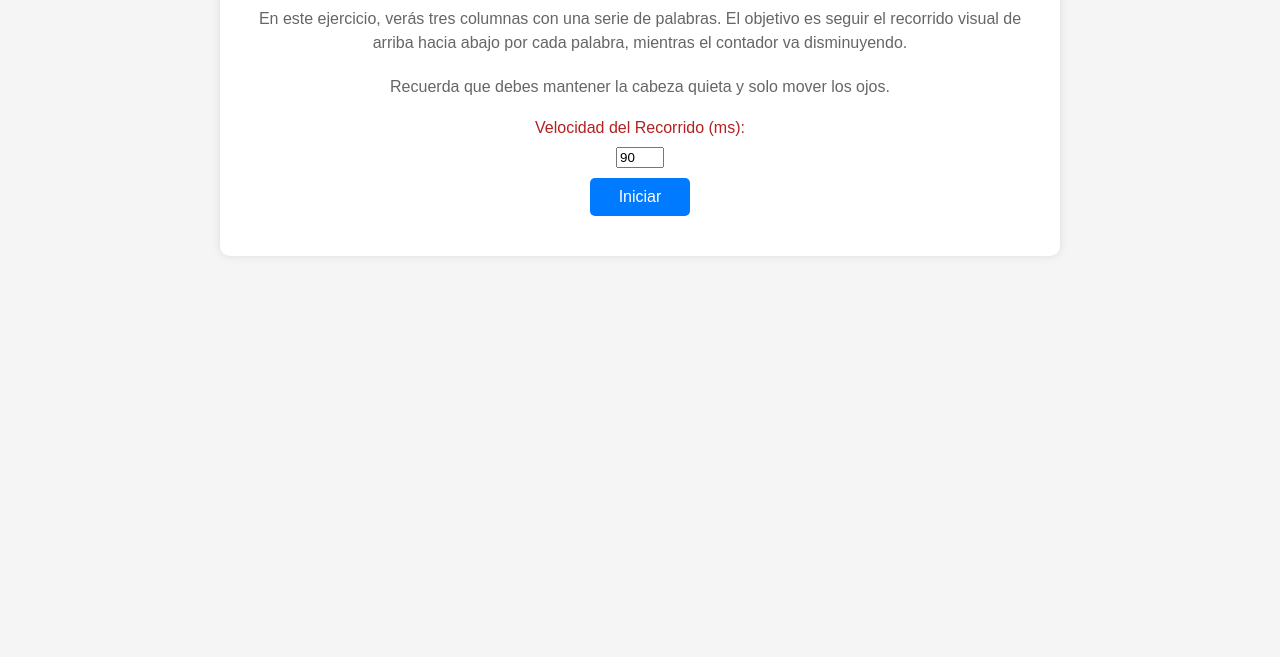
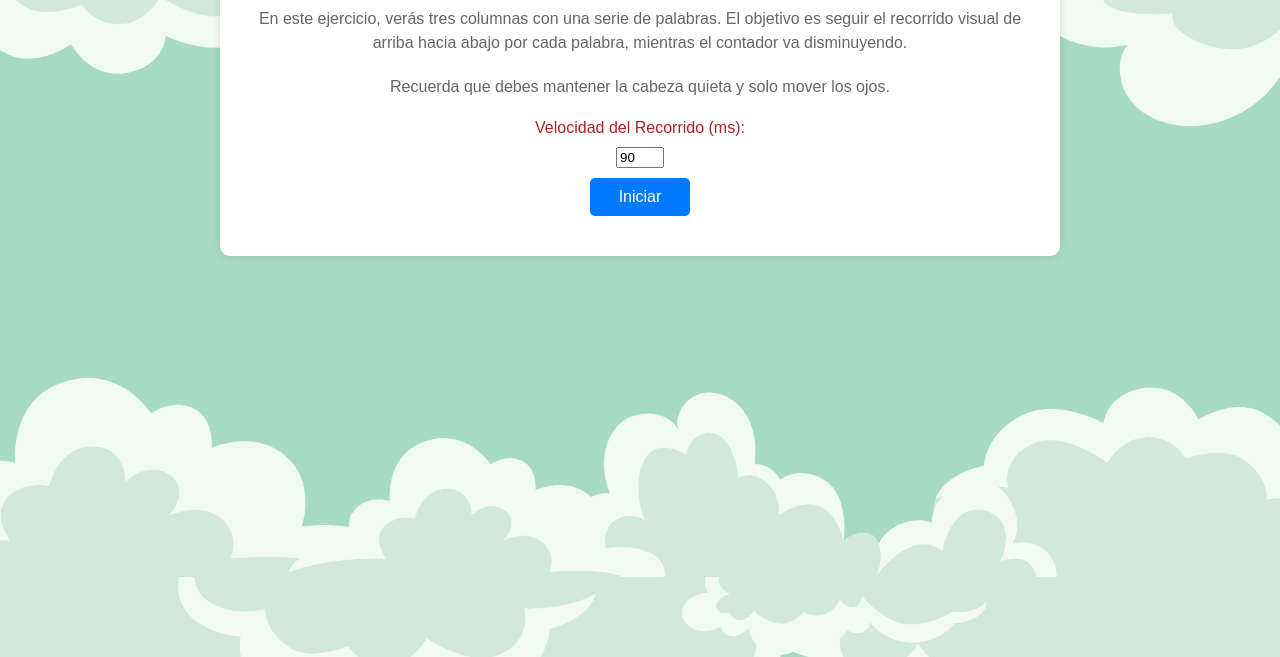
Before and after one commit to BreidysG/Ejercicio27LR, a plain HTML site: page index.html in a window 1280 px wide. Shown: the part 143-800 px from the top of the page. Drawn offline with Linux system fonts and the light colour scheme.

Commit message:
Mejoras en los estilos

```diff
--- a/styles.css
+++ b/styles.css
@@ -2,7 +2,8 @@ body {
     font-family: Arial, sans-serif;
     margin: 0;
     padding: 0;
-    background-color: #f5f5f5;
+    background-image: url(/1.png);
+    background-size: cover;
 }
 
 .container {
```
Also changed, not shown: 1.png (added).
